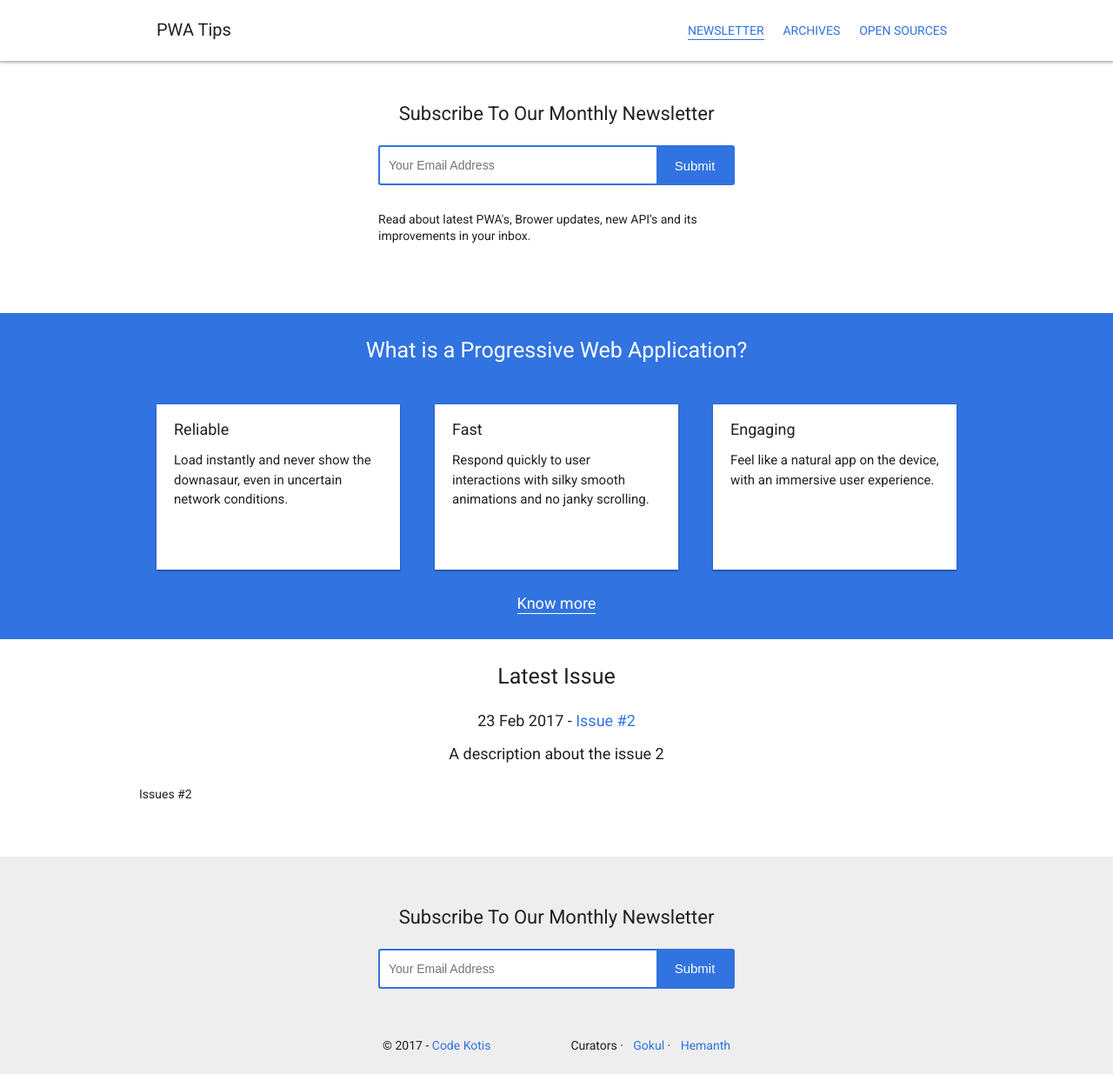
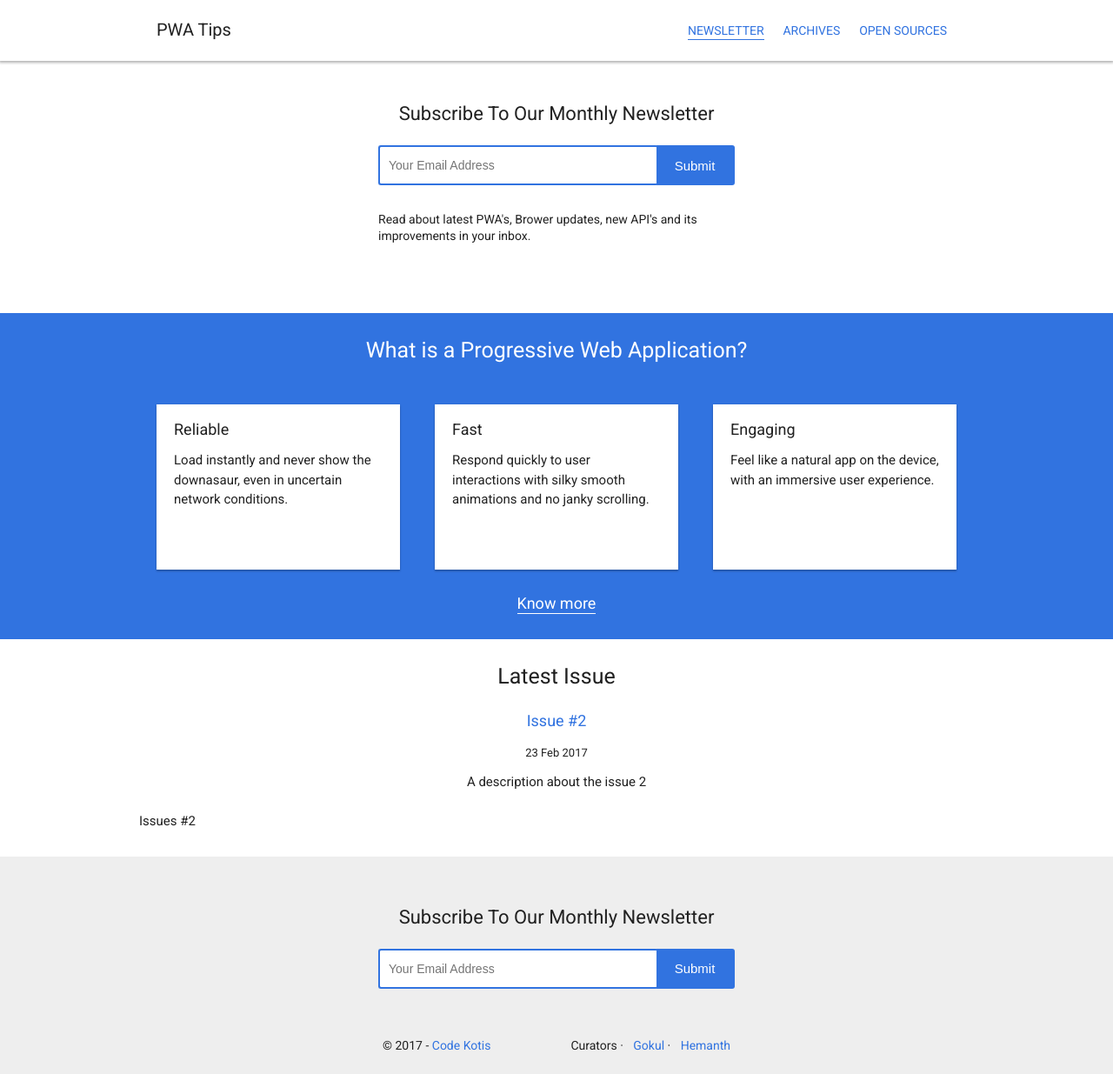
Before and after one commit to code-kotis/pwa-tips, a Jekyll site: the page built from index.html, in a window 1280 px wide and 1235 px high. Shown: the whole window at 87% size. Built offline with Jekyll 4.4.1, drawn with Linux system fonts in a browser that asks for light colours; some web fonts are replaced.

Commit message:
Updated latest issue layout

```diff
--- a/_layouts/default.html
+++ b/_layouts/default.html
@@ -34,8 +34,9 @@
     <section class="sub__section">
       <h2>Latest Issue</h2>
       {% assign post = site.posts.first %}
-      <p>{{post.date | date_to_string }} - <a href="{{ post.url }}">{{ post.title }} #{{post.number}}</a></p>
-      <p>{{post.description}}</p>
+      <p class="sub__section-title"><a href="{{ post.url }}">{{ post.title }} #{{post.number}}</a></p>
+      <p class="sub__section-date"><time>{{post.date | date_to_string }}</time></p>
+      <p class="sub__section-desc">{{post.description}}</p>
       <div class="wrapper sub__section-content">
         <p>{{post.content}}</p>
       </div>
--- a/css/base.css
+++ b/css/base.css
@@ -297,7 +297,6 @@ footer .newsletter__info {
 
 .sub__section p {
   text-align: center;
-  font-size: 18px;
   margin-bottom: 20px;
 }
 
@@ -316,6 +315,19 @@ footer .newsletter__info {
 
 .sub__section-content  {
   margin-top: 30px;
+  font-size: 15px;
+}
+
+.sub__section-title {
+  font-size: 18px;
+}
+
+.sub__section-date time {
+  font-size: 13px;
+}
+
+.sub__section-desc {
+  font-size: 15px;
 }
 
 @media all and (min-width: 768px) and (max-width: 960px) {
```
